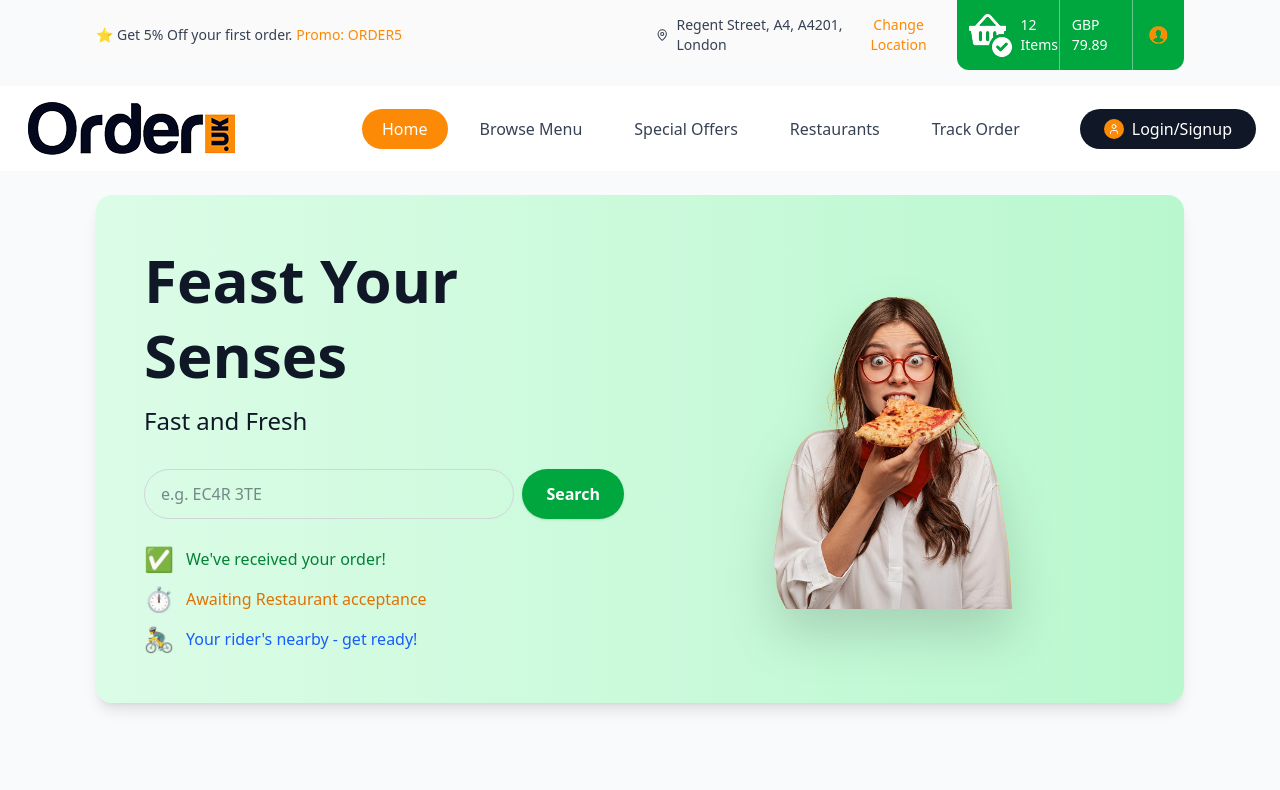
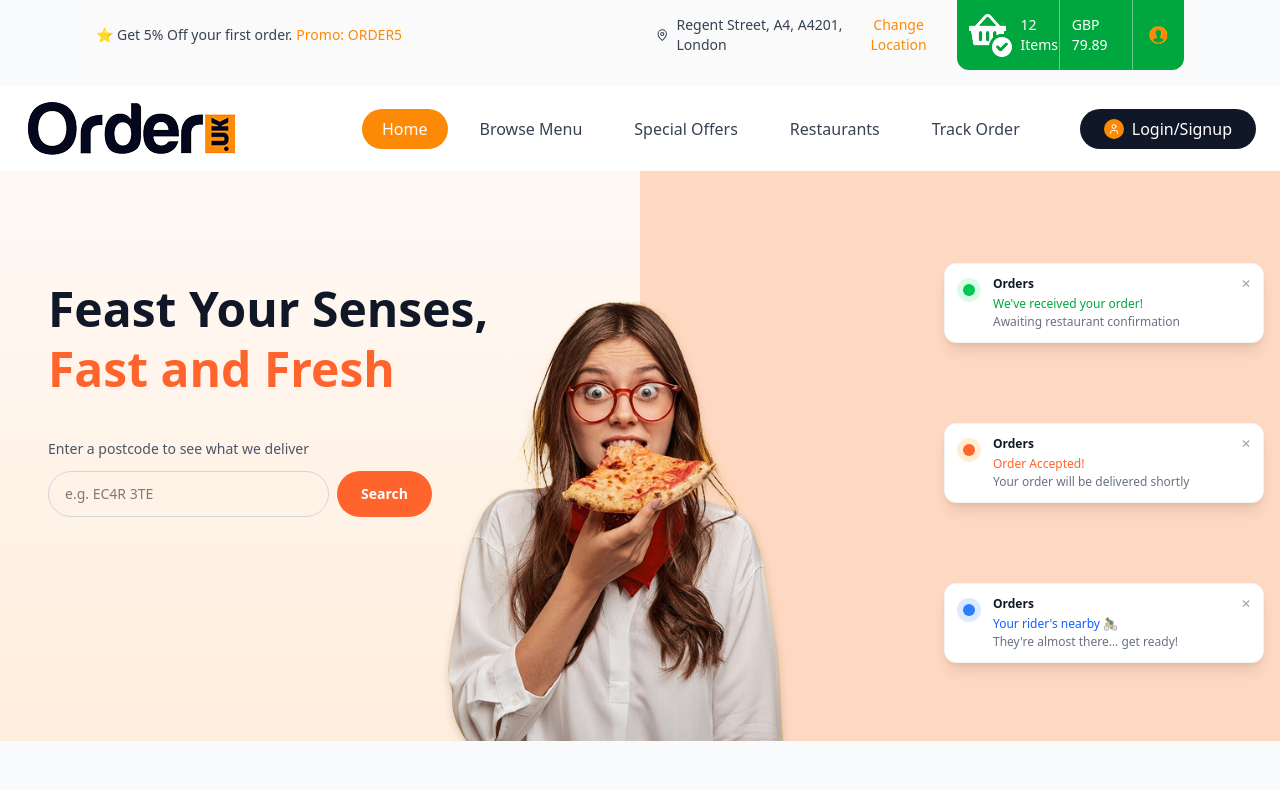
Before and after one commit to hacket41/Webpage-Home, a React (Vite) app: page / in a window 1280 px wide. Shown: the top 790 px of the page. Built offline with nearby package versions, Linux system fonts and the light colour scheme.

Commit message:
Hero component changes

```diff
--- a/src/components/hero/Hero.tsx
+++ b/src/components/hero/Hero.tsx
@@ -1,55 +1,96 @@
 import React, { useState } from 'react';
-import girl from '../../assets/girl.png';
+import girlImg from '../../assets/girl.png';
 
 export default function Hero() {
   const [postcode, setPostcode] = useState('');
 
   return (
-    <section className="relative pt-6 pb-16 text-gray-900 overflow-hidden">
-      {/* CONTAINER with gradient background */}
-      <div className="px-10 md:px-16 lg:px-24">
-        <div className="bg-gradient-to-r from-green-100 to-green-200 rounded-2xl shadow-lg">
-          <div className="max-w-7xl mx-auto grid md:grid-cols-2 items-center gap-8 py-12 px-10 lg:px-12">
-            {/* LEFT - text + search + status */}
-            <div className="flex flex-col items-start">
-              <h1 className="text-4xl md:text-6xl font-extrabold leading-tight">
-                Feast Your Senses
+    <section className="relative overflow-hidden">
+      <div className="max-w-7xl mx-auto grid lg:grid-cols-2 min-h-[550px]">
+        {/* ---------- LEFT - CONTENT ---------- */}
+        <div className="px-8 lg:px-12 py-12 space-y-6 bg-gradient-to-b from-[#FFF9F5] to-[#FFEEDD]">
+         <h1 className="text-4xl lg:text-5xl font-bold leading-tight text-gray-900 max-w-screen mt-15">
+            Feast Your Senses,
+            <br />
+            <span className="text-[#FF642D]">Fast and Fresh</span>
           </h1>
-              <p className="mt-3 text-xl md:text-2xl">Fast and Fresh</p>
 
-              {/* Search bar */}
-              <form
-                onSubmit={(e) => e.preventDefault()}
-                className="mt-8 w-full max-w-lg flex gap-2"
-              >
+          <div className="space-y-3 pt-4">
+            <p className="text-gray-600 text-sm">
+              Enter a postcode to see what we deliver
+            </p>
+            <div className="flex gap-2 max-w-sm">
               <input
                 type="text"
                 value={postcode}
                 onChange={(e) => setPostcode(e.target.value)}
                 placeholder="e.g. EC4R 3TE"
-                  className="flex-1 px-4 py-3 rounded-full border border-gray-300 focus:outline-none focus:ring-2 focus:ring-green-500"
+                className="flex-1 px-4 py-3 rounded-full border border-gray-300 focus:outline-none focus:ring-2 focus:ring-[#FF642D] focus:border-transparent text-sm"
               />
               <button
-                  type="submit"
-                  className="px-6 py-3 rounded-full bg-green-600 text-white font-semibold shadow hover:bg-green-700 transition"
+                onClick={() => console.log('Search clicked')}
+                className="px-6 py-3 rounded-full bg-[#FF642D] text-white font-semibold hover:bg-[#e55629] transition text-sm"
               >
                 Search
               </button>
-              </form>
-
-              {/* Status indicators */}
-              <OrderReceived />
-              <AwaitingRestaurant />
-              <RiderNearby />
+            </div>
+          </div>
         </div>
 
-            {/* RIGHT - hero image */}
-            <div className="flex justify-center">
+        {/* ---------- RIGHT - GIRL + CARDS ---------- */}
+        <div className="relative bg-[#FFD8C1] flex items-center justify-center">
+          {/* Girl image */}
           <img
-                src={girl}
-                alt="Hero"
-                className="w-full max-w-xl md:max-w-2xl lg:max-w-3xl object-contain drop-shadow-2xl"
+            src={girlImg}
+            alt="Girl enjoying food"
+            className="h-[280px] sm:h-[320px] lg:h-[450px] object-contain drop-shadow-lg max-w-screen mr-170 mt-30"
           />
+
+          {/* Notification cards */}
+          <div className="absolute top-8 right-4 space-y-3">
+            {/* Card 1 - Order received */}
+            <div className="bg-white rounded-xl p-3 shadow-lg border border-gray-100 w-80 max-w-screen mt-15">
+              <div className="flex items-start gap-3">
+                <div className="w-6 h-6 bg-green-100 rounded-full flex items-center justify-center flex-shrink-0 mt-0.5">
+                  <div className="w-3 h-3 bg-green-500 rounded-full" />
+                </div>
+                <div className="flex-1">
+                  <h3 className="font-semibold text-gray-900 text-xs mb-1">Orders</h3>
+                  <p className="text-green-600 font-medium text-xs mb-0.5">We've received your order!</p>
+                  <p className="text-gray-500 text-xs">Awaiting restaurant confirmation</p>
+                </div>
+                <button className="text-gray-400 hover:text-gray-600 text-xs">✕</button>
+              </div>
+            </div>
+
+            {/* Card 2 - Order accepted */}
+            <div className="bg-white rounded-xl p-3 shadow-lg border border-gray-100 w-80 max-w-screen mt-20">
+              <div className="flex items-start gap-3">
+                <div className="w-6 h-6 bg-orange-100 rounded-full flex items-center justify-center flex-shrink-0 mt-0.5">
+                  <div className="w-3 h-3 bg-[#FF642D] rounded-full" />
+                </div>
+                <div className="flex-1">
+                  <h3 className="font-semibold text-gray-900 text-xs mb-1">Orders</h3>
+                  <p className="text-[#FF642D] font-medium text-xs mb-0.5">Order Accepted!</p>
+                  <p className="text-gray-500 text-xs">Your order will be delivered shortly</p>
+                </div>
+                <button className="text-gray-400 hover:text-gray-600 text-xs">✕</button>
+              </div>
+            </div>
+
+            {/* Card 3 - Rider nearby */}
+            <div className="bg-white rounded-xl p-3 shadow-lg border border-gray-100 w-80 max-w-screen mt-20">
+              <div className="flex items-start gap-3">
+                <div className="w-6 h-6 bg-blue-100 rounded-full flex items-center justify-center flex-shrink-0 mt-0.5">
+                  <div className="w-3 h-3 bg-blue-500 rounded-full" />
+                </div>
+                <div className="flex-1">
+                  <h3 className="font-semibold text-gray-900 text-xs mb-1">Orders</h3>
+                  <p className="text-blue-600 font-medium text-xs mb-0.5">Your rider's nearby 🚴‍♂️</p>
+                  <p className="text-gray-500 text-xs">They're almost there... get ready!</p>
+                </div>
+                <button className="text-gray-400 hover:text-gray-600 text-xs">✕</button>
+              </div>
             </div>
           </div>
         </div>
@@ -57,25 +98,3 @@ export default function Hero() {
     </section>
   );
 }
-
-/* ---------- Status components ---------- */
-const OrderReceived = () => (
-  <div className="mt-6 flex items-center gap-3 text-green-700">
-    <span className="text-2xl">✅</span>
-    <span className="font-medium">We've received your order!</span>
-  </div>
-);
-
-const AwaitingRestaurant = () => (
-  <div className="mt-2 flex items-center gap-3 text-amber-600">
-    <span className="text-2xl">⏱️</span>
-    <span>Awaiting Restaurant acceptance</span>
-  </div>
-);
-
-const RiderNearby = () => (
-  <div className="mt-2 flex items-center gap-3 text-blue-600">
-    <span className="text-2xl">🚴‍♂️</span>
-    <span>Your rider's nearby - get ready!</span>
-  </div>
-);
```
Also changed, not shown: 1 other file (tests, documents, lock files or other folders). Lines whose indentation alone changed are shown as unchanged.
